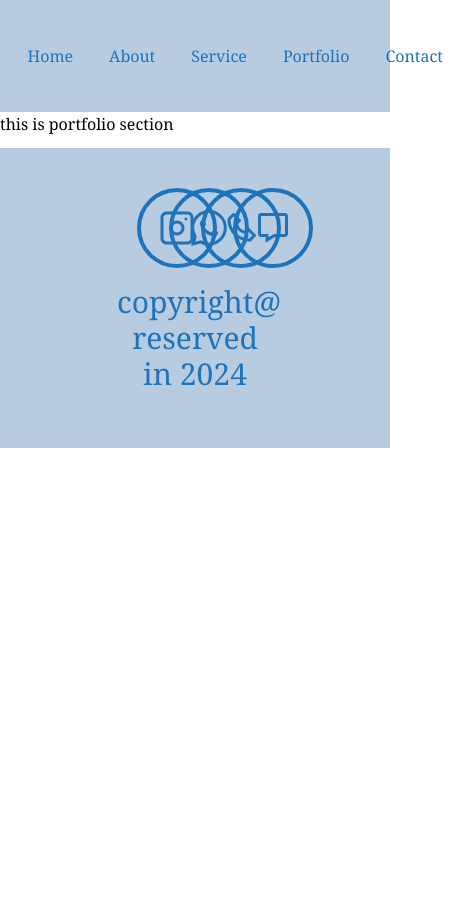
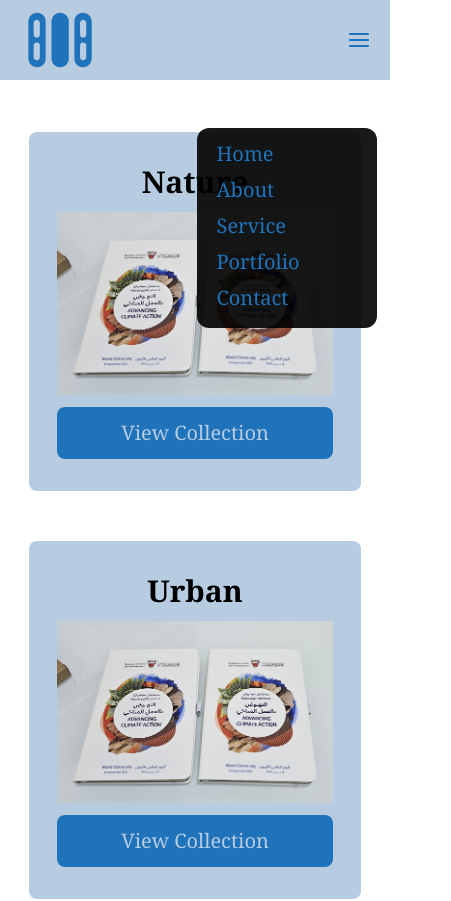
Before and after one commit to porashor/MusicEra, a React (Vite) app: page /portfolio in a window 390 px wide. Shown: the top 901 px of the page, 451 px wide, since content can reach past the window. Before the commit the page ends 844 px from the top, so only its background shows below. Built offline with nearby package versions, Linux system fonts and the light colour scheme.

Commit message:
done the all task

```diff
--- a/src/Components/Foother.jsx
+++ b/src/Components/Foother.jsx
@@ -7,7 +7,7 @@ const Foother = () => {
   return (
     <div className='bg-custom py-[40px] mt-3'>
       {/* main foother section  */}
-      <div className='w-[30%] mx-auto grid grid-cols-4 gap-3'>
+      <div className='w-[90%] lg:w-[40%] mx-auto grid grid-cols-4 gap-3'>
         <div className='w-[80px] aspect-square border-4 border-navText text-4xl text-navText flex items-center justify-center rounded-full hover:bg-navText hover:text-white transition-all duration-200'>
             <CgInstagram/>
         </div>
@@ -22,7 +22,7 @@ const Foother = () => {
         </div>
       </div>
       {/* copyright@ reserved in 2024 */}
-      <div className='w-[40%] text-navText text-3xl mx-auto text-center py-4'>
+      <div className=' w-[90%] lg:w-[40%] text-navText text-3xl mx-auto text-center py-4'>
       copyright@ reserved in 2024
       </div>
     </div>
--- /dev/null
+++ b/src/Components/HelloForm.jsx
@@ -0,0 +1,52 @@
+import React from 'react'
+import Header from "./Header"
+
+
+
+const HelloForm = () => (
+  <div className='my-10 mx-auto w-[90%] lg:w-[60%] space-y-5'>
+    {/* header section  */}
+    <Header>Stay in touch with us!</Header>
+    {/* main section  */}
+    <div className="bg-custom p-[50px] rounded-2xl ">
+      {/* main form  */}
+      <div className=" grid grid-cols-1 lg:grid-cols-2 items-center justify-between gap-[30px]">
+        {/* name  */}
+        <div className="">
+          <input type="text" placeholder='First Name' className='w-full h-[50px] px-5 py-3 rounded-xl outline-none text-xl' />
+        </div>
+        <div className="">
+          <input type="text" placeholder='Last Name' className='w-full h-[50px] px-5 py-3 rounded-xl outline-none text-xl' />
+        </div>
+        {/* phone  */}
+        <div className="">
+          <input type="number" placeholder='Phone Number' className='w-full h-[50px] px-5 py-3 rounded-xl outline-none text-xl'/>
+        </div>
+        {/* email */}
+        <div className="">
+          <input type="email" placeholder='Email' className='w-full h-[50px] px-5 py-3 rounded-xl outline-none text-xl' />
+        </div>
+        {/* select  */}
+        <div className="">
+          <select name="language" id=""  className='w-full h-[50px] px-5 py-3 rounded-xl outline-none text-xl'>
+            <option value="eng">English</option>
+            <option value="ban">Bangladesh</option>
+            <option value="hind">Hindi</option>
+          </select>
+        </div>
+        {/* subject  */}
+        <div>
+          <input type="text" placeholder='Subject' className='w-full h-[50px] px-5 py-3 rounded-xl outline-none text-xl' />
+        </div>
+      </div>
+      {/* text area  */}
+      <div className="">
+        <textarea name="" id="" placeholder='Your Message' className='w-full h-[200px] my-10 px-5 py-3 rounded-xl outline-none text-xl'></textarea>
+      </div>
+      {/* btn area  */}
+      <div className='flex justify-center'><button className="bg-navText text-custom py-2 px-5 text-xl rounded-xl">Submit</button></div>
+    </div>
+  </div>
+)
+
+export default HelloForm
--- a/src/Components/Identity.jsx
+++ b/src/Components/Identity.jsx
@@ -3,13 +3,13 @@ import Header from './Header'
 
 const Identity = ({header, img, para, order}) => {
   return (
-    <div className={`grid ${order ? "grid-cols-[3fr_2fr]" : "grid-cols-[2fr_3fr]"}  items-center justify-between gap-5`}>
+    <div className={`grid ${order ? " grid-cols-1 lg:grid-cols-[3fr_2fr]" : "grid-cols-1 lg:grid-cols-[2fr_3fr]"}  items-center justify-between gap-5`}>
       {/* image section  */}
       <div className={`${order ? "order-2" : "order-1"} flex items-center my-[40px] justify-evenly `}>
         <img src={img} alt="" className='w-[400px]  aspect-square rounded-lg object-cover' />
       </div>
       {/* details section  */}
-      <div className={` ${order ? "order-1" : "order-2"} space-y-[30px]`}>
+      <div className={` ${order ? "order-2 lg:order-1" : "order-2"} space-y-[30px]`}>
         {/* header section  */}
         <Header>{header}</Header>
         {/* paragraph section  */}
--- a/src/Components/Navber.jsx
+++ b/src/Components/Navber.jsx
@@ -1,14 +1,17 @@
-import React from 'react'
+import React, { useState } from 'react'
 import logo from "../assets/Logo-favicon.png"
 import { navberLinks } from '../Data/Data'
+import { BiX } from 'react-icons/bi';
+import { CgMenu } from 'react-icons/cg';
 const Navber = () => {
+    const [nav, setNav] = useState(false);
   return (
     <div className='bg-custom text-navText'>
         <div className='w-[90%] mx-auto my-0 flex items-center justify-between'>
             {/* logo section  */}
             <div><img src={logo} alt="" className='w-[80px]'/></div>
             {/* nav section  */}
-            <ul className='my-10 text-1xl xl:text-2xl flex items-center justify-between gap-5 '>
+            <ul className='hidden my-10 text-1xl xl:text-2xl lg:flex items-center justify-between gap-5 '>
                 {navberLinks.map((item, index)=>(
                     <li key={index} className={
                     `relative `}>
@@ -18,6 +21,23 @@ const Navber = () => {
                     </li>
                 ))}
             </ul>
+            {/* mobile navbar  */}
+            <div className='lg:hidden text-2xl relative'>
+                {nav ? <BiX onClick={()=>setNav(false)}/> : <CgMenu onClick={()=>setNav(true)}/>}
+                <div className={`w-[180px] min-h-[200px] absolute top-[100px] left-[-150px] bg-black/90 rounded-xl  ${nav? "hidden" : ""}`}>
+                    {/* nav text here  */}
+                    <ul className={`text-xl  my-2 mx-3`}>
+                    {navberLinks.map((item, index)=>(
+                        <li key={index} className={
+                        `relative `}>
+                            <div className='px-2 rounded-xl active:bg-navText active:text-custom py-1 after:navAfter hover:after:scale-x-75 active:'>
+                            <a href={item.links} className=''>{item.name}</a>
+                            </div>
+                        </li>
+                    ))}
+                </ul>
+                </div>
+            </div>
         </div>
     </div>
   )
--- a/src/Data/Data.jsx
+++ b/src/Data/Data.jsx
@@ -94,3 +94,38 @@ export const serviceDataDe = [
         img: ServiceImage,
     },
 ]
+
+
+
+export const portfolioData = [
+    {
+        name: "Nature",
+        btn: "View Collection",
+        img: ServiceImage
+    },
+    {
+        name: "Urban",
+        btn: "View Collection",
+        img: ServiceImage
+    },
+    {
+        name: "Wildlife",
+        btn: "View Collection",
+        img: ServiceImage
+    },
+    {
+        name: "Nature",
+        btn: "View Collection",
+        img: ServiceImage
+    },
+    {
+        name: "Nature",
+        btn: "View Collection",
+        img: ServiceImage
+    },
+    {
+        name: "Nature",
+        btn: "View Collection",
+        img: ServiceImage
+    },
+]
--- a/src/Pages/Contact.jsx
+++ b/src/Pages/Contact.jsx
@@ -1,9 +1,10 @@
 import React from 'react'
+import HelloForm from '../Components/HelloForm'
 
 const Contact = () => {
   return (
     <div>
-      this is contact section
+      <HelloForm/>
     </div>
   )
 }
--- a/src/Pages/Portfolio.jsx
+++ b/src/Pages/Portfolio.jsx
@@ -1,11 +1,24 @@
 import React from 'react'
+import Container from '../Components/Container'
+import { portfolioData } from '../Data/Data'
 
-const Portfolio = () => {
-  return (
-    <div>
-      this is portfolio section
-    </div>
-  )
-}
+const Portfolio = () => (
+  <div className='my-10'>
+    <Container>
+      <div className="grid grid-cols-1 md:grid-cols-2 lg:grid-cols-3 items-center justify-between gap-[50px]">
+        {portfolioData.map((item, index)=>(
+          <div className="bg-custom py-5 px-7 rounded-lg text-center" key={index}>
+            {/* header  */}
+            <div className="text-3xl font-bold py-3">{item.name}</div>
+            {/* image   */}
+            <img src={item.img} alt="" />
+            {/* button  */}
+            <div className='text-xl py-3 my-3 px-10 bg-navText rounded-lg text-custom'>{item.btn}</div>
+          </div>
+        ))}
+      </div>
+    </Container>
+  </div>
+)
 
 export default Portfolio
--- a/src/Pages/Service.jsx
+++ b/src/Pages/Service.jsx
@@ -6,9 +6,9 @@ const Service = () => {
   return (
     <div className='my-10'>
       <Container>
-        <div className='flex flex-col items-center justify-center gap-7 w-[60%] mx-auto'>
+        <div className='flex flex-col items-center justify-center gap-7 w-[90%] lg:w-[60%] mx-auto'>
           {serviceDataDe.map((item, index)=>(
-            <div className="bg-custom py-4 px-10 grid grid-cols-[2fr_3fr] gap-4 items-center justify-between rounded-2xl" key={index}>
+            <div className="bg-custom py-4 px-10 grid grid-cols-1 lg:grid-cols-[2fr_3fr] gap-4 items-center justify-between rounded-2xl" key={index}>
               {/* image section  */}
               <div className="">
                 <img src={item.img} alt="" />
```
